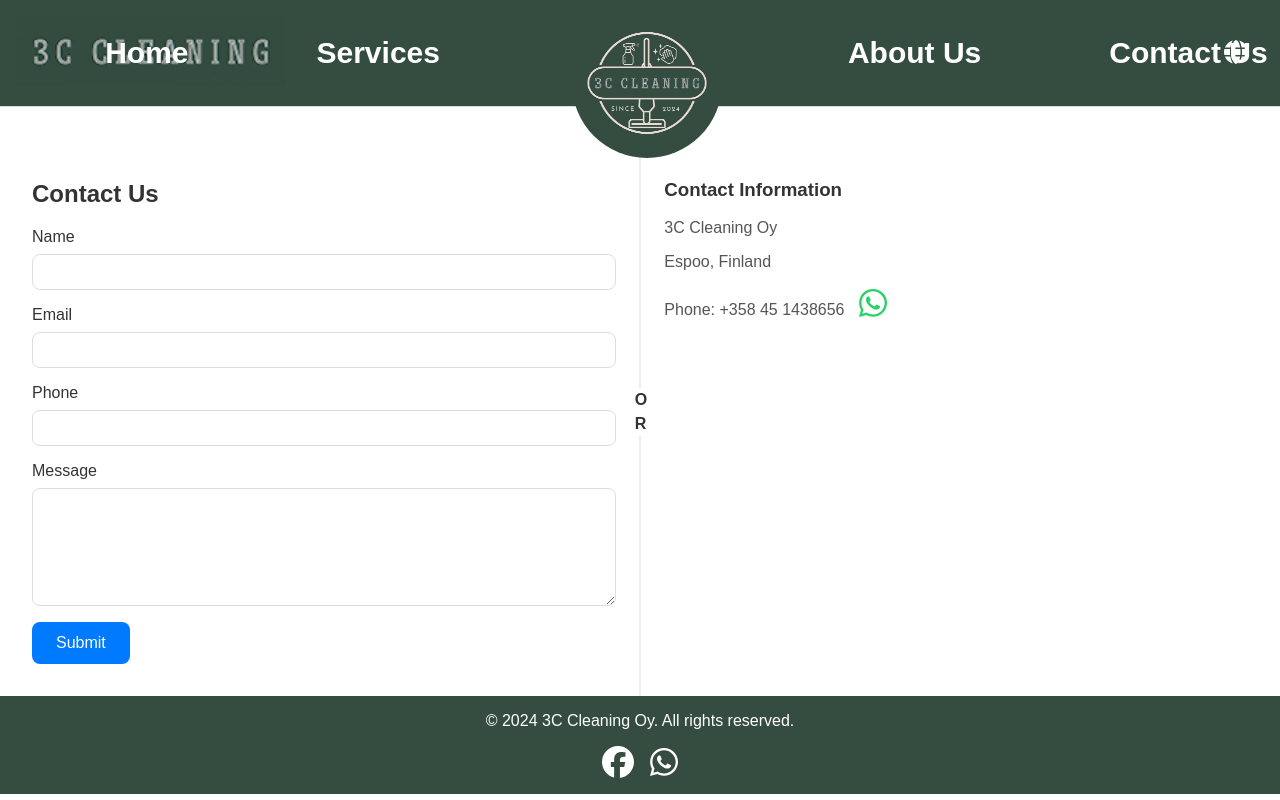
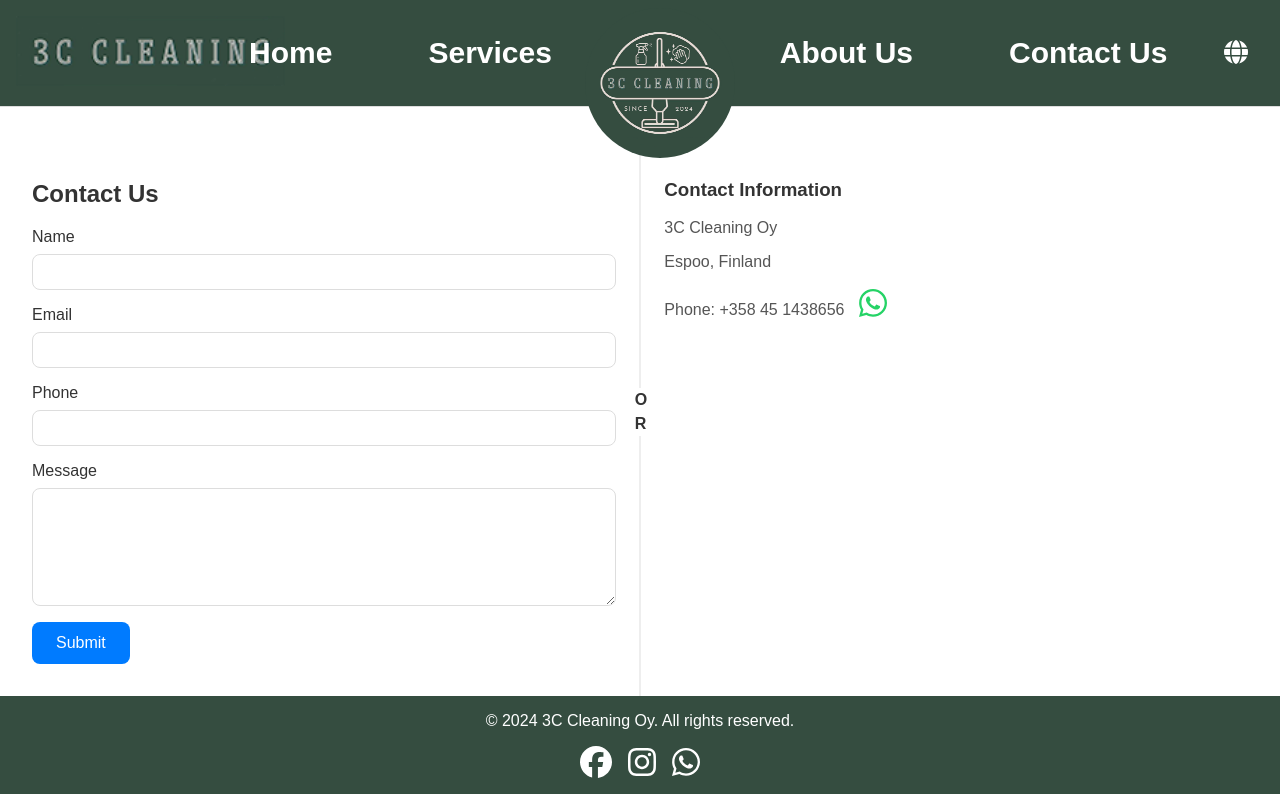
Before and after one commit to ELNAUL99/3C-Cleaning, a React (Create React App) app: page /contact in a window 1280 px wide. Built offline with nearby package versions, Linux system fonts and the light colour scheme.

Commit message:
update Header and Footer

```diff
--- a/src/components/Footer.tsx
+++ b/src/components/Footer.tsx
@@ -12,6 +12,9 @@
           <a href="https://www.facebook.com/p/3C-Cleaning-61565753254534/" target="_blank" rel="noopener noreferrer">
             <FontAwesomeIcon icon={faFacebook} size="2x" />
           </a>
+          <a href="https://www.instagram.com/3ccleaning/" target="_blank" rel="noopener noreferrer">
+            <FontAwesomeIcon icon={faInstagram} size="2x" />
+          </a>
           <a href="https://wa.me/358451438656" target="_blank" rel="noopener noreferrer">
             <FontAwesomeIcon icon={faWhatsapp} size="2x" />
           </a>
--- a/src/styles/_header.scss
+++ b/src/styles/_header.scss
@@ -22,22 +22,22 @@
     flex-grow: 1;
     justify-content: center;
     position: relative;
-    left: -3rem;
+    left: -2.75%;
 
     .nav-left{
       position: relative;
-      left: -15rem;
+      left: -15%;
     }
 
     .nav-right{
       position: relative;
-      left: 8rem;
+      left: 5%;
     }
 
     .nav-left, .nav-right {
       list-style: none;
       display: flex;
-      gap: 8rem; // Adjusted gap for closer alignment
+      gap: 6rem;
       align-items: center;
 
       li {
```
